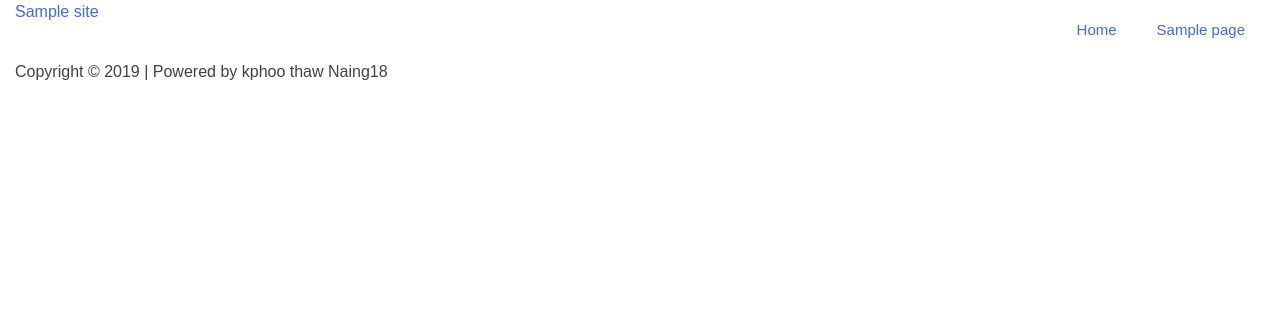
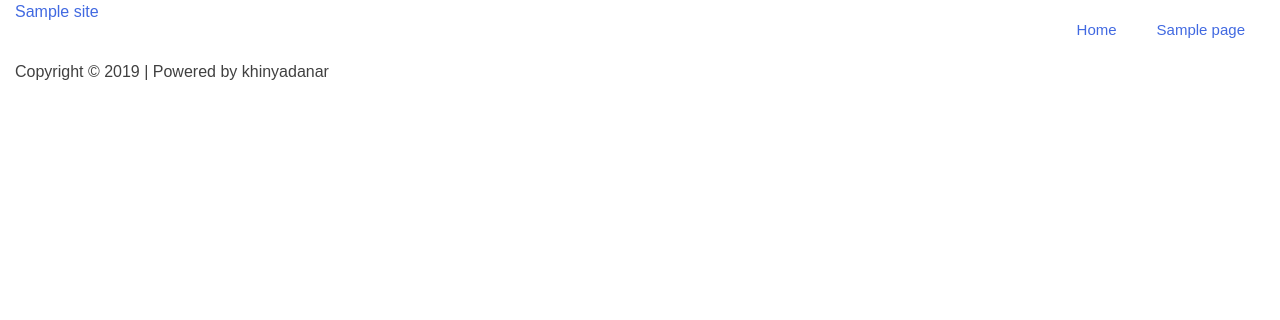
Before and after one commit to Kphoo/webhook, a WordPress theme: template themes/start/page.php in a window 1280 px wide. Shown: the top 320 px of the page. Run offline with PHP 8.4 and a stand-in for WordPress, Linux system fonts and the light colour scheme; the site name, menu and one post (Sample post) are stand-ins, and other content is empty.

Commit message:
footer changes

```diff
--- a/themes/start/footer.php
+++ b/themes/start/footer.php
@@ -62,7 +62,7 @@
 		<?php do_action( 'swp_after_footer_widgets' );  ?>
 			<div class="site-info <?php echo copyright_notstretched(); ?>">
 				<div class="<?php echo copyright_stretched(); ?>">
-				<?php echo get_theme_mod( 'footer_copyright', 'Copyright &copy; 2019 | Powered by kphoo thaw Naing18' ); ?>
+				<?php echo get_theme_mod( 'footer_copyright', 'Copyright &copy; 2019 | Powered by khinyadanar' ); ?>
 				</div>
 			</div><!-- .site-info -->
 		<?php do_action( 'swp_after_footer' );  ?>
```
Also changed, not shown: 2 other files.
